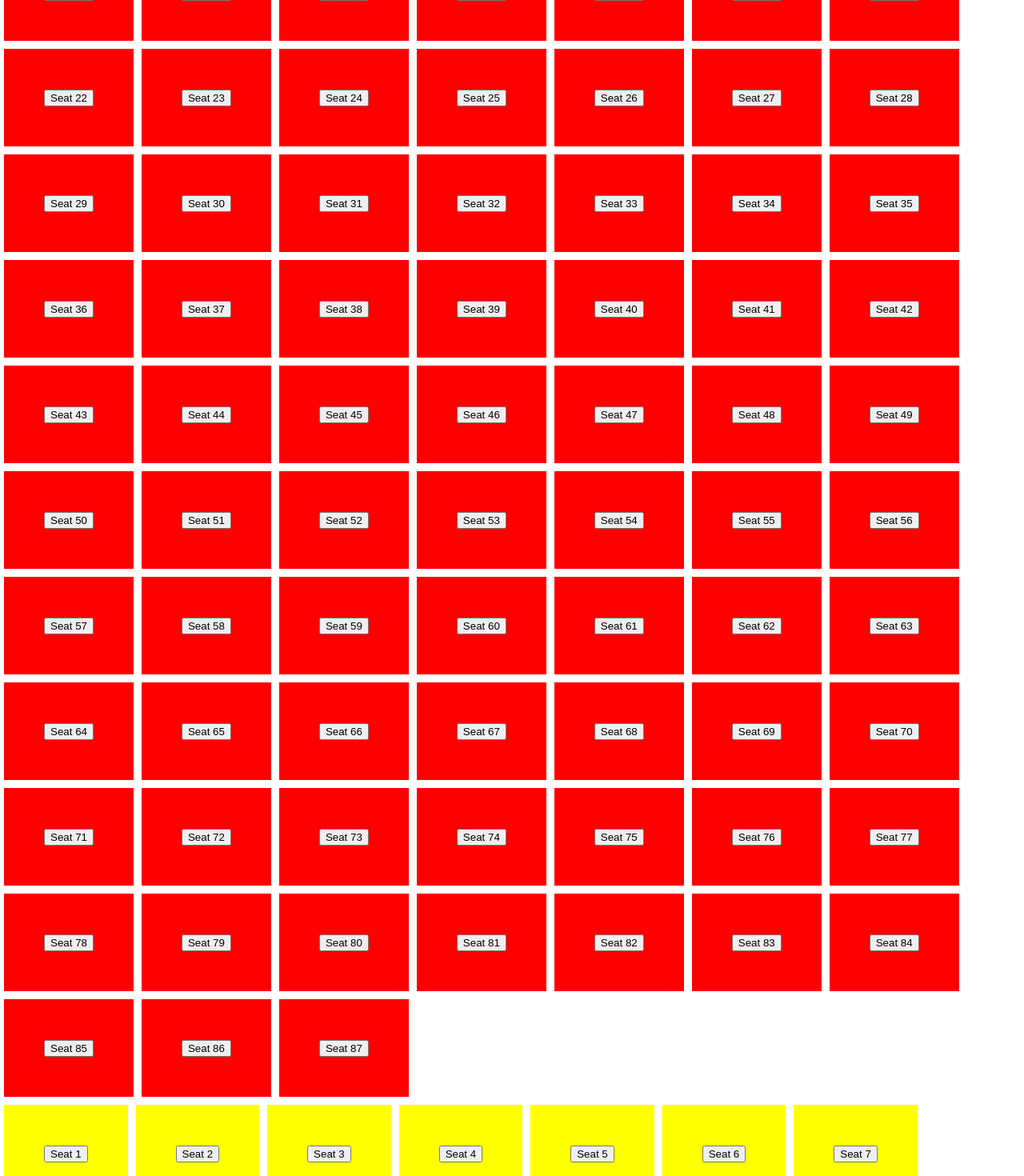
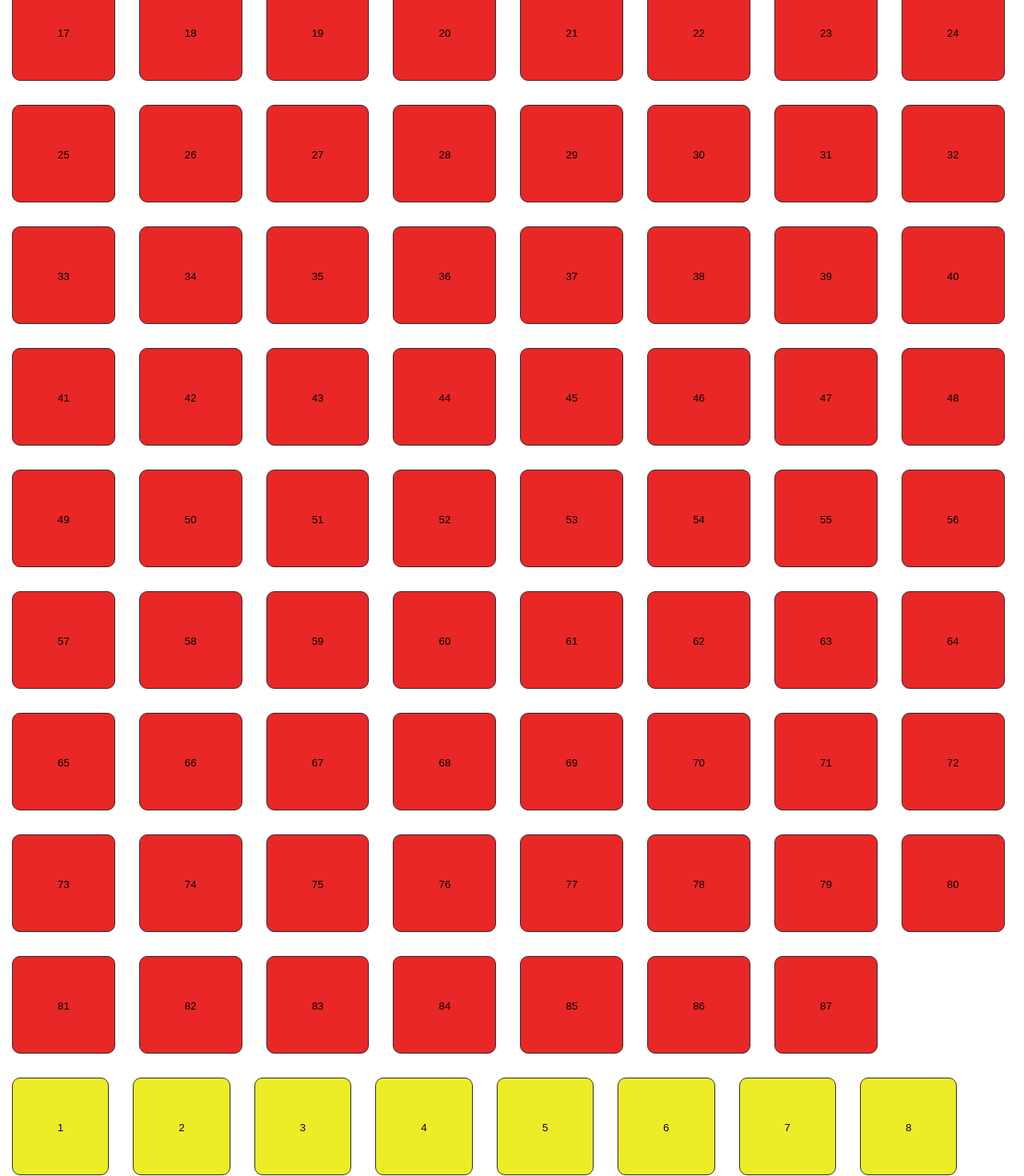
Before and after one commit to vladimirbiz/table-reservation-frontend, a React (Create React App) app: page / in a window 1280 px wide. Shown: the part 340-1810 px from the top of the page at 80% size. Built offline with nearby package versions, Linux system fonts and the light colour scheme; no server answers.

Commit message:
improvement

```diff
--- a/src/GreenZone.js
+++ b/src/GreenZone.js
@@ -2,13 +2,14 @@ import React, { useState, useEffect } from 'react';
 import "./Zone.css";
 
 function GreenZone({ changeData, getData }) {
-    const [seatStates, setSeatStates] = useState(Array(147).fill(null)); // Array to hold seat data
+    const totalSeats = 9; // Total seats in this zone (from 138 to 146)
+    const [seatStates, setSeatStates] = useState(Array(totalSeats).fill(null)); // Initialize state for 9 seats
 
     useEffect(() => {
         let isMounted = true; // Track if component is mounted
         const fetchInitialData = async () => {
             const initialStates = await Promise.all(
-          Array.from({ length: 9 }, (_, seatId) => getData(seatId))
+                Array.from({ length: totalSeats }, (_, index) => getData(index + 138)) // Fetch data from API indices
             );
             if (isMounted) {
                 setSeatStates(initialStates);
@@ -22,27 +23,26 @@ function GreenZone({ changeData, getData }) {
         };
     }, [getData]);
 
-
-    const handleButtonClick = async (seatId) => {
-      await changeData(seatId);
-      // Fetch the data for the clicked seat
-      const data = await getData(seatId);
+    const handleButtonClick = async (index) => {
+        const seatId = index + 138; // Calculate the actual seat ID for the API
+        await changeData(seatId); // Update the seat state in the API
+        const data = await getData(seatId); // Fetch the updated data for the clicked seat
         // Update the seatStates with the fetched data
         setSeatStates((prev) => {
             const newStates = [...prev];
-        newStates[seatId] = data; // Store the data for the specific seat
+            newStates[index] = data; // Store the data for the specific seat
             return newStates;
         });
     };
 
-    const seats = Array.from({ length: 9 }, (_, i) => {
-      const seatId = i+138; // Adjust the seat ID
+    const seats = Array.from({ length: totalSeats }, (_, index) => {
+        const seatId = index; // Use local index for seatStates
         const isBlack = seatStates[seatId] === true; // Check if seat data is true
 
         return (
-        <div key={seatId} className={`seat ${isBlack ? 'black' : 'green'}`}>
+            <div key={index + 138} className={`seat ${isBlack ? 'black' : 'green'}`}>
                 <button onClick={() => handleButtonClick(seatId)}>
-            Seat {i + 1}
+                    {index + 1}
                 </button>
             </div>
         );
--- a/src/RedZone.js
+++ b/src/RedZone.js
@@ -42,7 +42,7 @@ function RedZone({ changeData, getData }) {
     return (
       <div key={seatId} className={`seat ${isBlack ? 'black' : 'red'}`}>
         <button onClick={() => handleButtonClick(seatId)}>
-          Seat {i + 1}
+          {i + 1}
         </button>
       </div>
     );
--- a/src/YellowZone.js
+++ b/src/YellowZone.js
@@ -2,13 +2,14 @@ import React, { useState, useEffect } from 'react';
 import "./Zone.css";
 
 function YellowZone({ changeData, getData }) {
-    const [seatStates, setSeatStates] = useState(Array(138).fill(null)); // Array to hold seat data
+        const totalSeats = 51; // Total seats in this zone (from 87 to 138)
+        const [seatStates, setSeatStates] = useState(Array(totalSeats).fill(null)); // Initialize state for 9 seats
 
         useEffect(() => {
             let isMounted = true; // Track if component is mounted
             const fetchInitialData = async () => {
                 const initialStates = await Promise.all(
-          Array.from({ length: 51 }, (_, seatId) => getData(seatId))
+                    Array.from({ length: totalSeats }, (_, index) => getData(index + 87)) // Fetch data from API indices
                 );
                 if (isMounted) {
                     setSeatStates(initialStates);
@@ -22,27 +23,26 @@ function YellowZone({ changeData, getData }) {
             };
         }, [getData]);
 
-
-    const handleButtonClick = async (seatId) => {
-      await changeData(seatId);
-      // Fetch the data for the clicked seat
-      const data = await getData(seatId);
+        const handleButtonClick = async (index) => {
+            const seatId = index + 87; // Calculate the actual seat ID for the API
+            await changeData(seatId); // Update the seat state in the API
+            const data = await getData(seatId); // Fetch the updated data for the clicked seat
             // Update the seatStates with the fetched data
             setSeatStates((prev) => {
                 const newStates = [...prev];
-        newStates[seatId] = data; // Store the data for the specific seat
+                newStates[index] = data; // Store the data for the specific seat
                 return newStates;
             });
         };
 
-    const seats = Array.from({ length: 51 }, (_, i) => {
-      const seatId = i+87; // Adjust the seat ID
+        const seats = Array.from({ length: totalSeats }, (_, index) => {
+            const seatId = index; // Use local index for seatStates
             const isBlack = seatStates[seatId] === true; // Check if seat data is true
 
             return (
-        <div key={seatId} className={`seat ${isBlack ? 'black' : 'yellow'}`}>
+                <div key={index + 87} className={`seat ${isBlack ? 'black' : 'yellow'}`}>
                     <button onClick={() => handleButtonClick(seatId)}>
-            Seat {i + 1}
+                        {index + 1}
                     </button>
                 </div>
             );
--- a/src/Zone.css
+++ b/src/Zone.css
@@ -1,19 +1,35 @@
-.green{
-    background-color: green;
-}
-.seat{
+.seat {
     display: inline-block;
     padding: 50px;
-    margin: 5px;
+    margin: 15px;
+    border-radius: 10px; /* Adjust the value as needed */
+    /* Optional: add a border or background color */
+    border: 1px solid #2b2b2b; /* Optional border */
+    background-color: #f0f0f0; /* Optional background color */
+}
+
+.green{
+    background-color: rgb(49, 214, 49);
 }
 .yellow{
-    background-color: yellow;
+    background-color: rgb(237, 237, 39);
 }
 .red{
-    background-color: red;
+    background-color: rgb(233, 39, 39);
 }
 
 .black{
     background-color: black;
-    color:wheat;
+    color: white;
 }
+
+button {
+    outline: none; /* Removes the outline */
+    border: none; /* Optional: Removes the border */
+    background: none; /* Optional: Removes the default button background */
+    cursor: pointer; /* Changes the cursor to pointer on hover */
+}
+
+.black, .black * {
+    color: white;
+}
```
Lines whose indentation alone changed are shown as unchanged.
